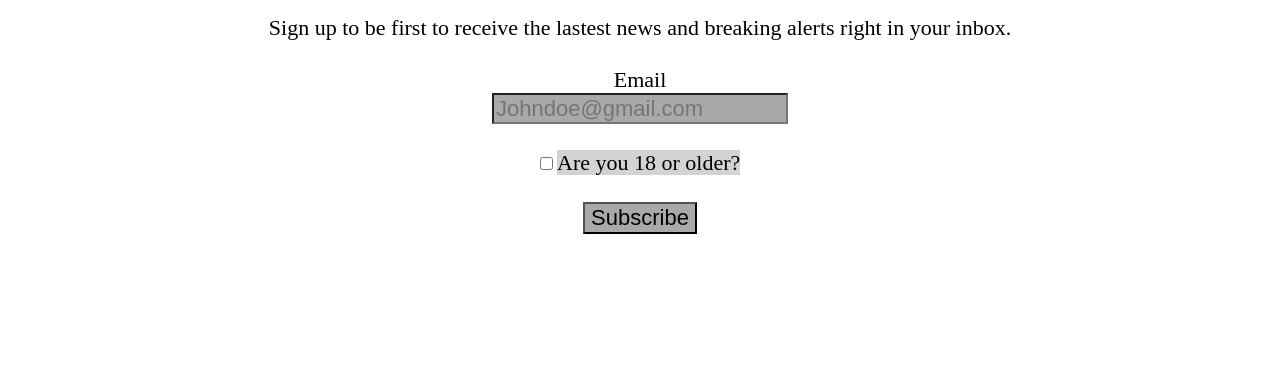
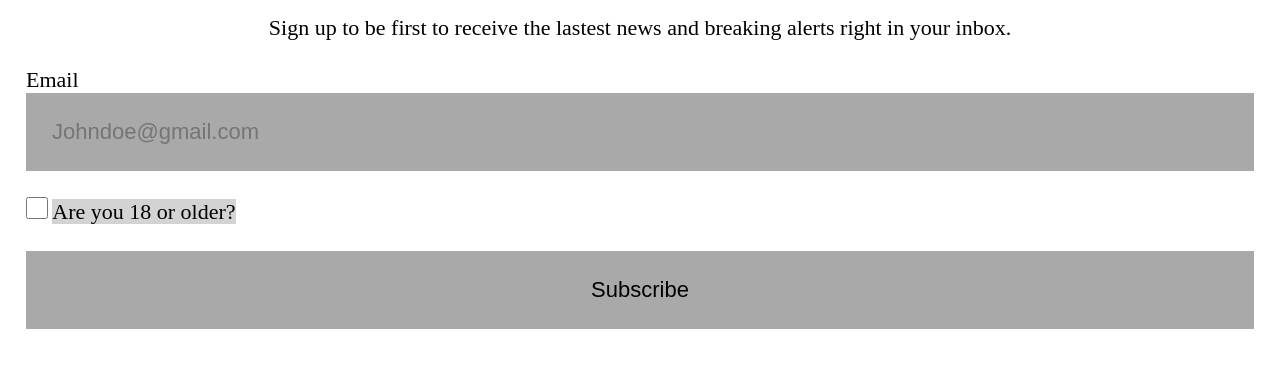
Before and after one commit to kyan3/Lab4-ITMD-362, a plain HTML site: page index.html in a window 1280 px wide. Shown: the part 63-430 px from the top of the page. Drawn offline with nearby package versions, Linux system fonts and the light colour scheme.

Commit message:
lab 4 edit

```diff
--- a/css/screen.css
+++ b/css/screen.css
@@ -203,10 +203,6 @@ label {
 
 /* ===== LAYOUT STYLES ====== */
 
-	body
-	{
-		text-align: center;
-	}
    h1{
 		font-size:40px;
 		text-align: center;
@@ -218,13 +214,26 @@ label {
 
    input
    {
-	     background-color: darkgray;
+		box-sizing: border-box;
+		width: 100%;
+		height: 78px;
+		padding: 26px;
+		border: 0;
+		border-radius: 0;
+		font-size: inherit;
+		line-height: inherit;
+		background-color: darkgray;
    }
    /* makes text and checkbox in same line */
 	input[type="checkbox"] + label {
 		display: inline;
+
 	}
-
+input[type="checkbox"]
+{
+  height: 1em;
+  width: 1em;
+}
 /* ===== MODULAR STYLES ===== */
    #age-verification +label
    {
```
